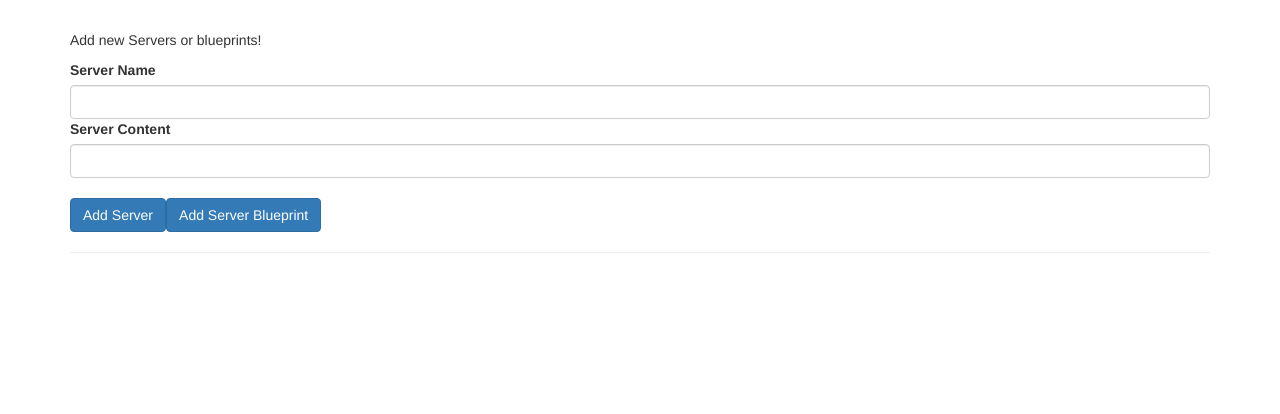
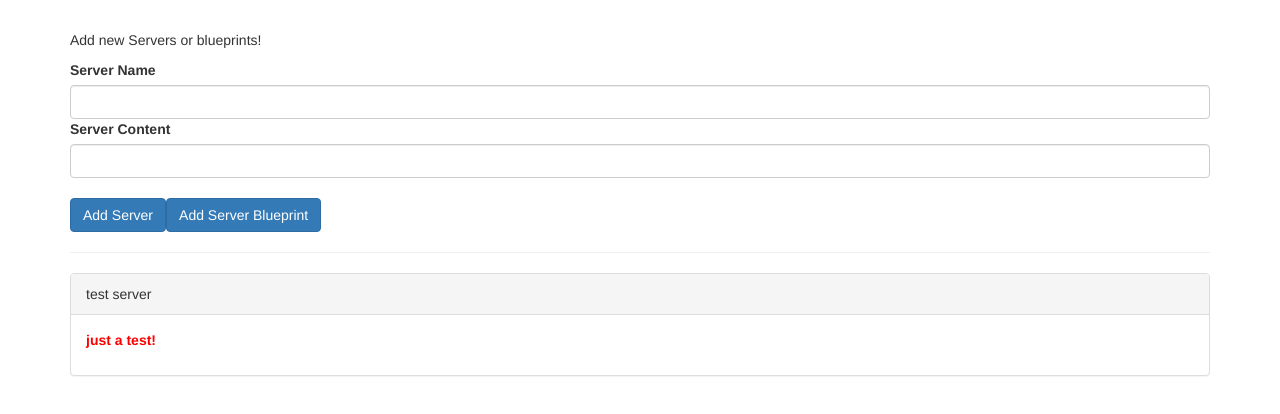
Before and after one commit to SarathLUN/udemy-angular-the-complete-guide, an Angular app: page / in a window 1280 px wide. Shown: the top 414 px of the page. Built offline with nearby package versions, Linux system fonts and the light colour scheme.

Commit message:
completed video #067_Binding_to_Custom_Properties

```diff
--- a/src/app/app.component.html
+++ b/src/app/app.component.html
@@ -3,7 +3,12 @@
   <hr>
   <div class="row">
     <div class="col-xs-12">
-      <app-server-element *ngFor="let serverElement of serverElements"></app-server-element>
+      <app-server-element
+        *ngFor="let serverElement of serverElements"
+        [element]="serverElement"
+      >
+
+      </app-server-element>
     </div>
   </div>
 </div>
--- a/src/app/app.component.ts
+++ b/src/app/app.component.ts
@@ -6,7 +6,9 @@
   styleUrls: ['./app.component.css']
 })
 export class AppComponent {
-  serverElements = [];
+  serverElements = [
+    {type:"server", name:"test server", content: "just a test!"}
+  ];
 
 
 
--- a/src/app/cockpit/cockpit.component.ts
+++ b/src/app/cockpit/cockpit.component.ts
@@ -16,18 +16,18 @@
   }
 
   onAddServer() {
-    this.serverElements.push({
-      type: 'server',
-      name: this.newServerName,
-      content: this.newServerContent
-    });
+    // this.serverElements.push({
+    //   type: 'server',
+    //   name: this.newServerName,
+    //   content: this.newServerContent
+    // });
   }
 
   onAddBlueprint() {
-    this.serverElements.push({
-      type: 'blueprint',
-      name: this.newServerName,
-      content: this.newServerContent
-    });
+    // this.serverElements.push({
+    //   type: 'blueprint',
+    //   name: this.newServerName,
+    //   content: this.newServerContent
+    // });
   }
 }
--- a/src/app/server-element/server-element.component.ts
+++ b/src/app/server-element/server-element.component.ts
@@ -1,4 +1,4 @@
-import { Component, OnInit } from '@angular/core';
+import {Component, Input, OnInit} from '@angular/core';
 
 @Component({
   selector: 'app-server-element',
@@ -6,6 +6,7 @@
   styleUrls: ['./server-element.component.css']
 })
 export class ServerElementComponent implements OnInit {
+  @Input() element: {type: string, name: string, content: string};
 
   constructor() { }
 
```
